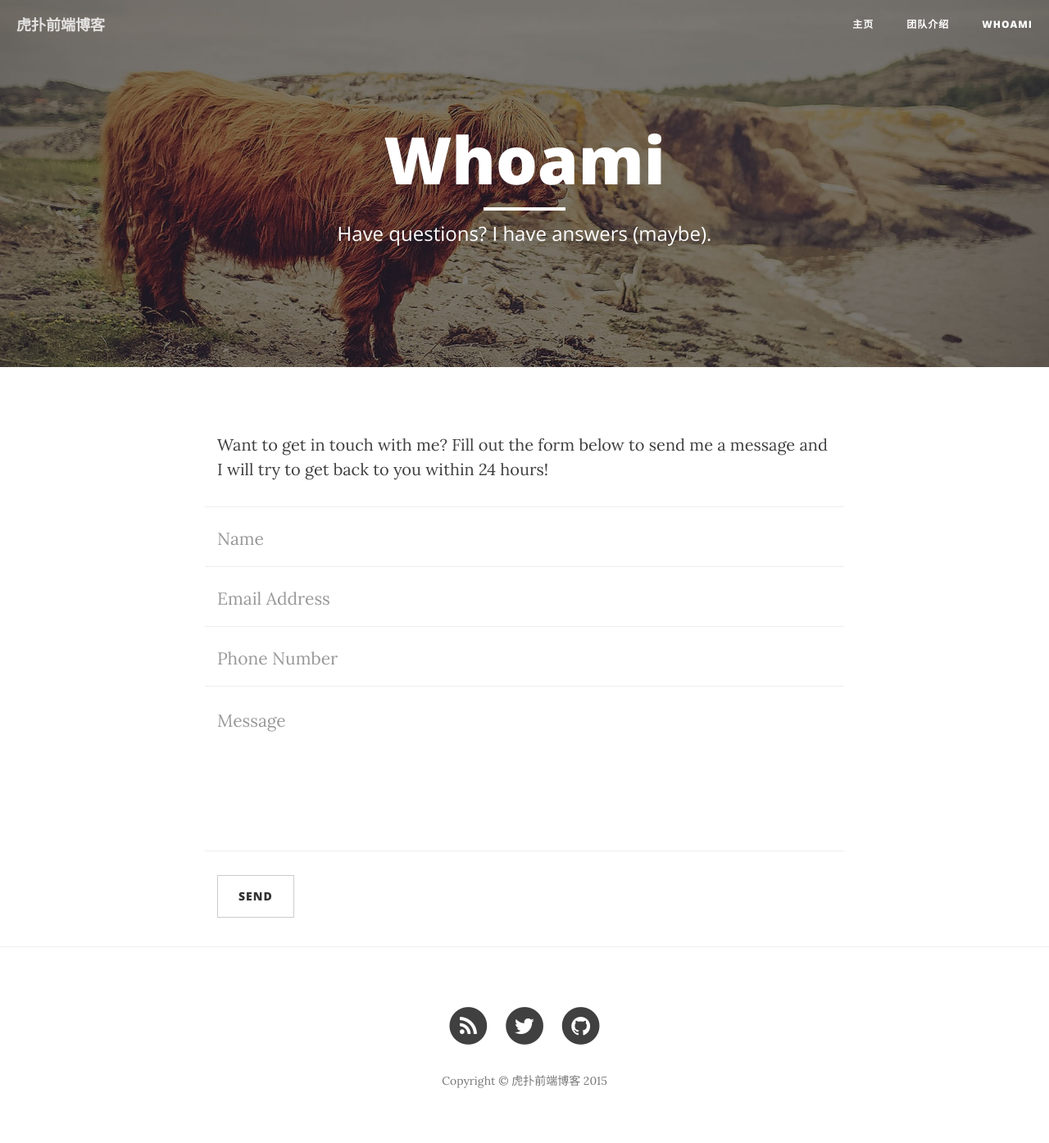
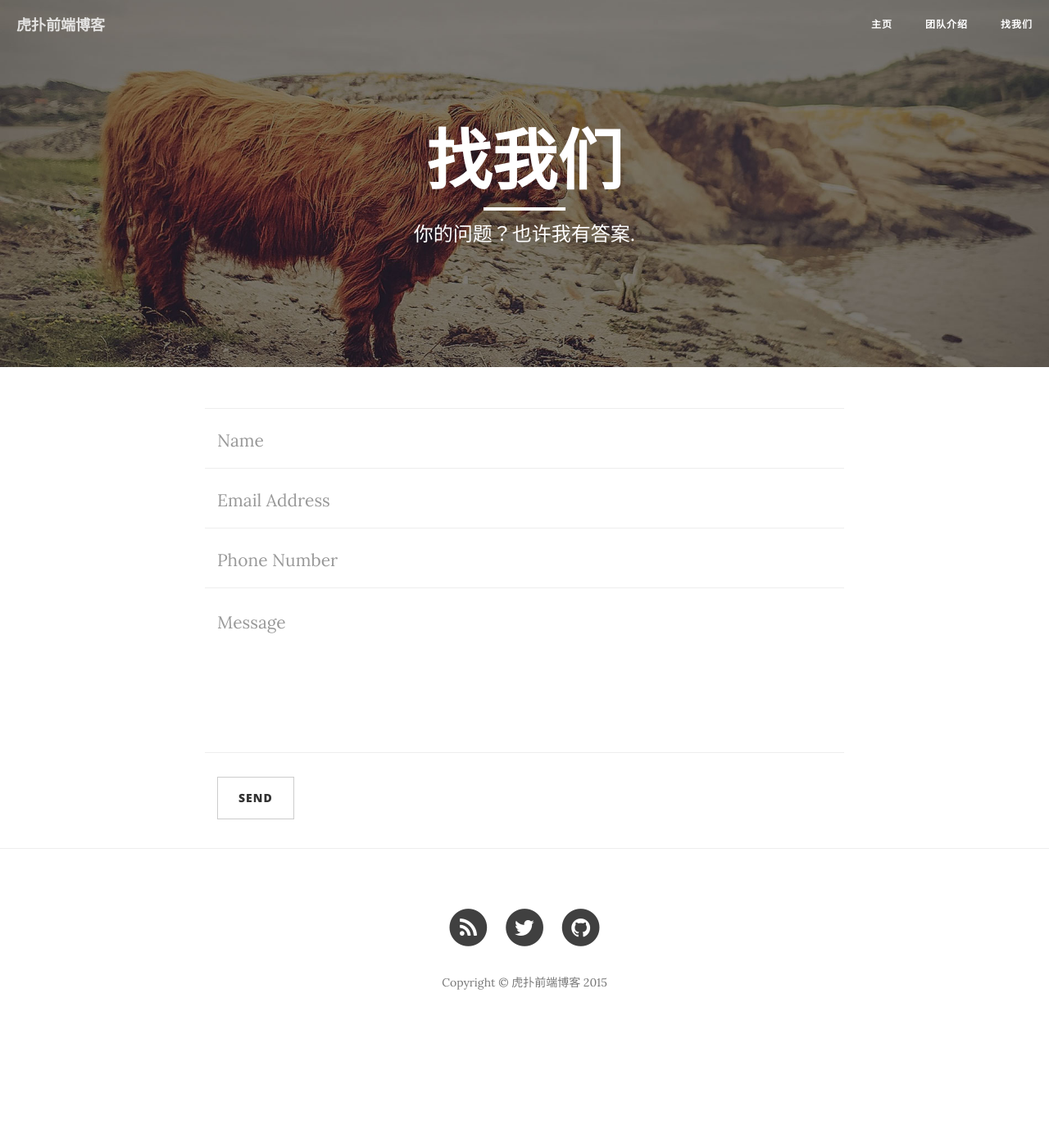
Before and after one commit to HUPU-frontend/hupu-frontend.github.io, a Jekyll site: the page built from contact.html, in a window 1280 px wide. Shown: the whole page at 82% size. Built offline with Jekyll 4.4.1, drawn with Linux system fonts in a browser that asks for light colours; nearby versions of some CDN libraries; after the commit the page ends 1275 px from its top, so only the background shows below that.

Commit message:
change code

```diff
--- a/about.html
+++ b/about.html
@@ -7,6 +7,6 @@ header-img: "img/about-bg.jpg"
 
 <p>我们是虎扑的前端.</p>
 
-<p>您有兴趣假如吗?</p>
+<p>您有兴趣加入我们吗?</p>
 
 <p>简历请投到 <a href="mailto:yuhongfei@hupu.com">这里</a></p>
--- a/contact.html
+++ b/contact.html
@@ -1,39 +1,35 @@
 ---
 layout: page
-title: "Whoami"
-description: "Have questions? I have answers (maybe)."
+title: "找我们"
+description: "你的问题？也许我有答案."
 header-img: "img/contact-bg.jpg"
 ---
 
-<p>Want to get in touch with me? Fill out the form below to send me a message and I will try to get back to you within 24 hours!</p>
-<!-- Contact Form - Enter your email address on line 19 of the mail/contact_me.php file to make this form work. -->
-<!-- WARNING: Some web hosts do not allow emails to be sent through forms to common mail hosts like Gmail or Yahoo. It's recommended that you use a private domain email address! -->
-<!-- NOTE: To use the contact form, your site must be on a live web host with PHP! The form will not work locally! -->
 <form name="sentMessage" id="contactForm" novalidate>
     <div class="row control-group">
         <div class="form-group col-xs-12 floating-label-form-group controls">
-            <label>Name</label>
+            <label>姓名</label>
             <input type="text" class="form-control" placeholder="Name" id="name" required data-validation-required-message="Please enter your name.">
             <p class="help-block text-danger"></p>
         </div>
     </div>
     <div class="row control-group">
         <div class="form-group col-xs-12 floating-label-form-group controls">
-            <label>Email Address</label>
+            <label>邮箱</label>
             <input type="email" class="form-control" placeholder="Email Address" id="email" required data-validation-required-message="Please enter your email address.">
             <p class="help-block text-danger"></p>
         </div>
     </div>
     <div class="row control-group">
         <div class="form-group col-xs-12 floating-label-form-group controls">
-            <label>Phone Number</label>
+            <label>电话</label>
             <input type="tel" class="form-control" placeholder="Phone Number" id="phone" required data-validation-required-message="Please enter your phone number.">
             <p class="help-block text-danger"></p>
         </div>
     </div>
     <div class="row control-group">
         <div class="form-group col-xs-12 floating-label-form-group controls">
-            <label>Message</label>
+            <label>想说的话</label>
             <textarea rows="5" class="form-control" placeholder="Message" id="message" required data-validation-required-message="Please enter a message."></textarea>
             <p class="help-block text-danger"></p>
         </div>
```
Also changed, not shown: 1 other file.
